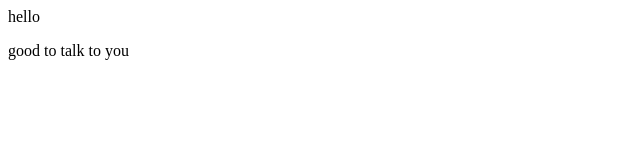
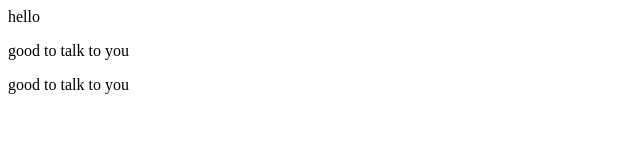
Before and after one commit to sana-hammami-14/freedom, a plain HTML site: page index.html in a window 1280 px wide. Shown: the whole page, without its empty margins (0-640 px from the left). Drawn offline with Linux system fonts and the light colour scheme.

Commit message:
repeating last line

```diff
--- a/index.html
+++ b/index.html
@@ -1,2 +1,3 @@
 <div>hello</div>
 <p>good to talk to you </p>
+<p>good to talk to you </p>
```
